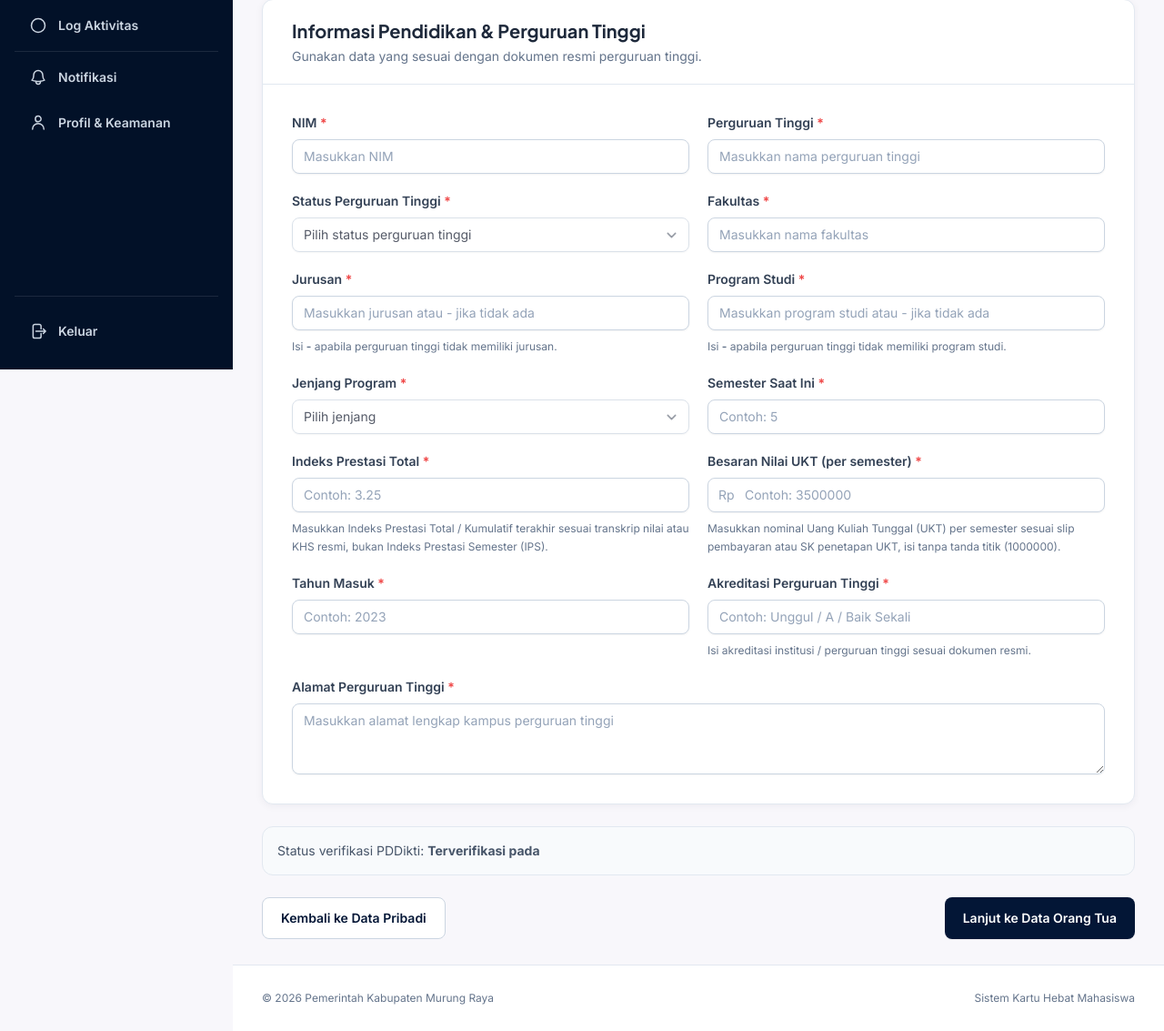
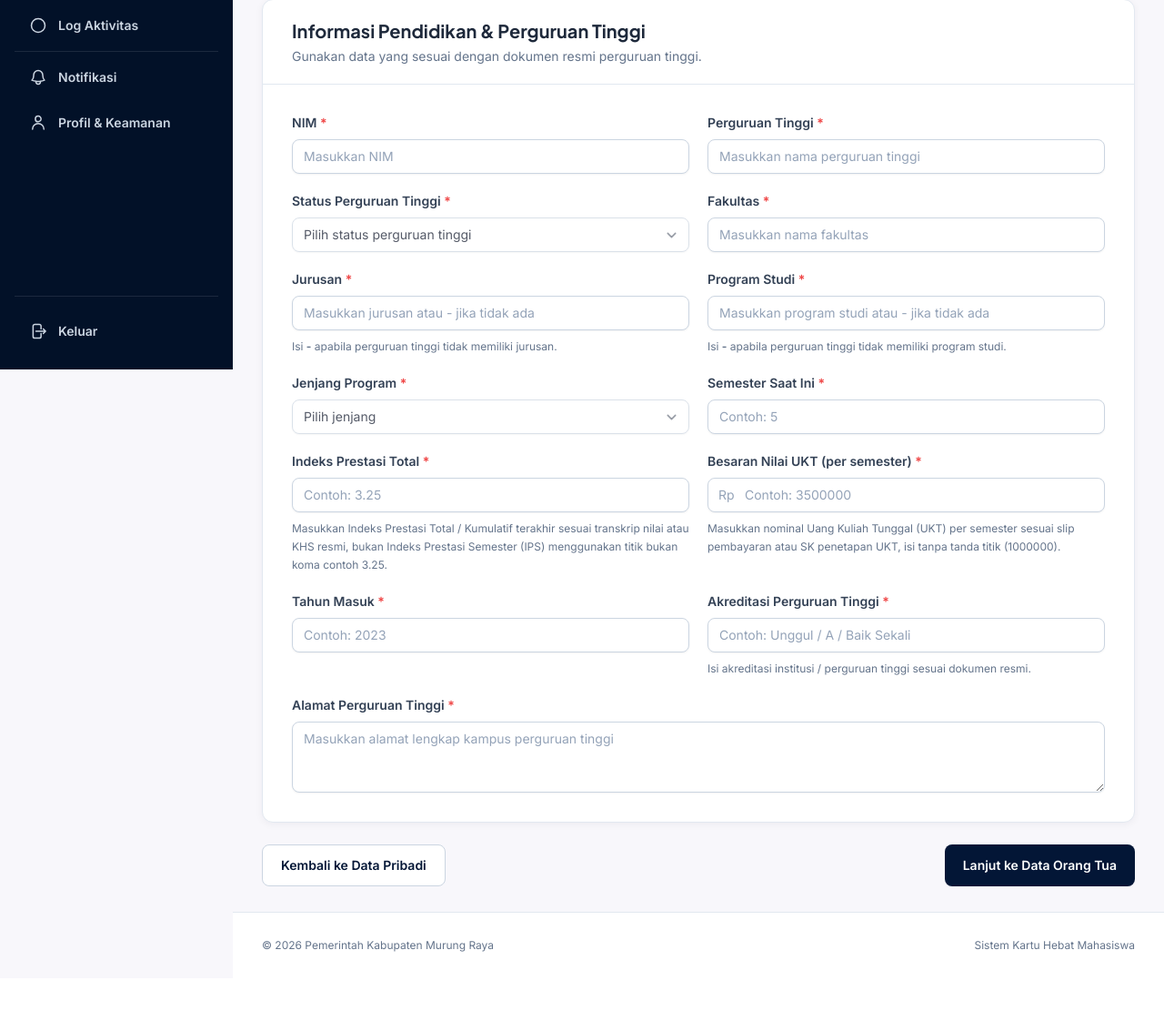
Before and after one commit to ArLynx/kartu-hebat, a Laravel app: template resources/views/mahasiswa/pendidikan/index.blade.php in a window 1280 px wide. Shown: the part 394-1527 px from the top of the page at 91% size. After the commit the page ends 1440 px from the top, so only its background shows below. Run offline with Laravel 12, Linux system fonts and the light colour scheme; the template is opened without the code that fills it, so the values that code supplies are empty; a user stored in the database is signed in; data comes from the database, SQL or seed files in the repository; style sheets or scripts are compiled from the project's sources; parts of the project's set-up code (start-up, migrations or seed data) failed here and were passed over; some libraries are stand-ins or nearby versions.

Commit message:
hilangkan status dikti di form mahasiswa

```diff
--- a/resources/views/mahasiswa/pendidikan/index.blade.php
+++ b/resources/views/mahasiswa/pendidikan/index.blade.php
@@ -240,7 +240,7 @@
                             >
 
                             <p class="mt-2 text-xs leading-5 text-slate-500">
-                                Masukkan Indeks Prestasi Total / Kumulatif terakhir sesuai transkrip nilai atau KHS resmi, bukan Indeks Prestasi Semester (IPS).
+                                Masukkan Indeks Prestasi Total / Kumulatif terakhir sesuai transkrip nilai atau KHS resmi, bukan Indeks Prestasi Semester (IPS) menggunakan titik bukan koma contoh 3.25.
                             </p>
                         </div>
 
@@ -336,7 +336,7 @@
                 {{-- STATUS VERIFIKASI PDDIKTI --}}
                 {{-- ========================================================= --}}
 
-                <section
+                {{-- <section
                     class="rounded-xl border border-slate-200 bg-slate-50 p-4 text-sm text-slate-600"
                 >
                     Status verifikasi PDDikti:
@@ -345,7 +345,7 @@
                             ? 'Terverifikasi pada ' . $pendidikan->pddikti_verified_at->format('d/m/Y H:i')
                             : 'Belum diverifikasi' }}
                     </strong>
-                </section>
+                </section> --}}
 
             </fieldset>
 
```
